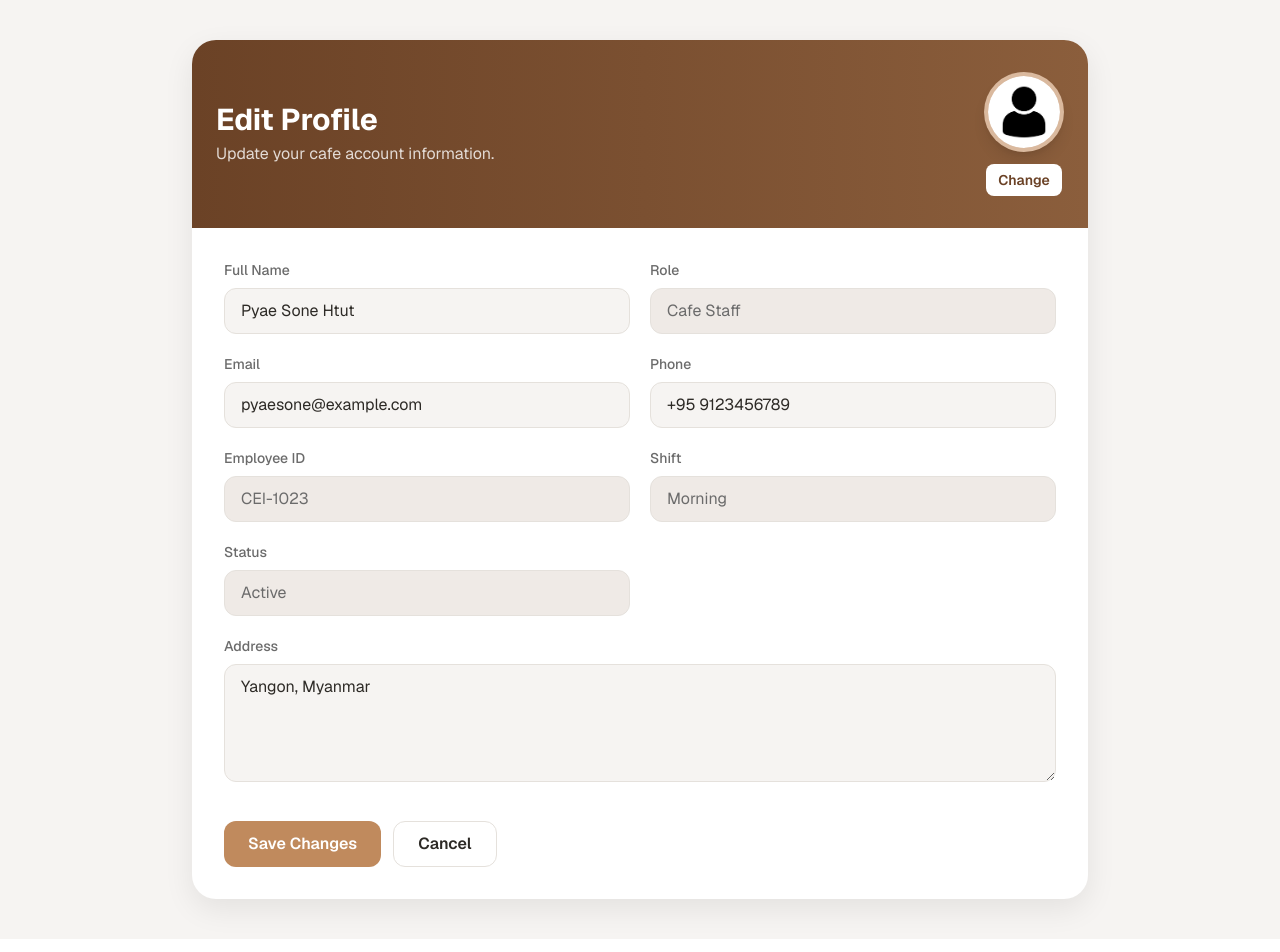
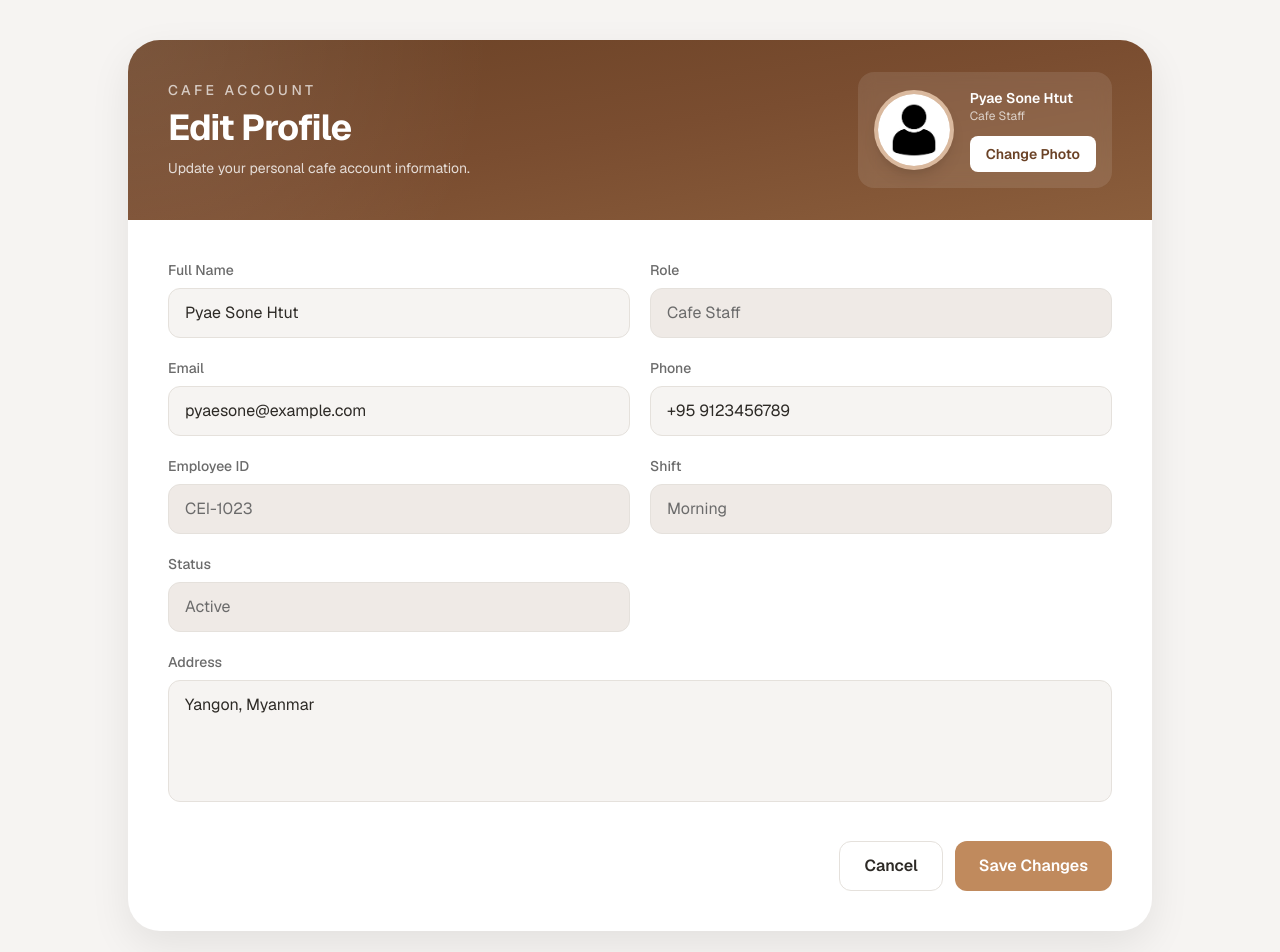
Before and after one commit to DevHuang1/cafe-app, a Next.js app: page /edit-profile in a window 1280 px wide. Shown: the top 952 px of the page. Built offline with nearby package versions, Linux system fonts and the light colour scheme.

Commit message:
pop-up alert

```diff
--- a/src/app/edit-profile/EditProfile.jsx
+++ b/src/app/edit-profile/EditProfile.jsx
@@ -1,30 +1,67 @@
 "use client";
+
 import { useRouter } from "next/navigation";
-import { useState, useEffect } from "react";
+import { useEffect, useState } from "react";
 import Link from "next/link";
+import { toast } from "sonner";
 
 export default function EditProfile() {
   const [formData, setFormData] = useState(null);
+  const [error, setError] = useState("");
+  const [saving, setSaving] = useState(false);
+  const [showConfirm, setShowConfirm] = useState(false);
   const router = useRouter();
 
   useEffect(() => {
     async function getUser() {
+      try {
         const res = await fetch("/api/profile");
+
+        if (!res.ok) {
+          throw new Error("Failed to load profile");
+        }
+
         const data = await res.json();
         setFormData(data);
+      } catch {
+        setError("Could not load profile details.");
+      }
     }
 
     getUser();
   }, []);
 
-  async function handleSubmit(e) {
-    e.preventDefault();
+  function handleChange(e) {
+    const { name, value } = e.target;
 
-    const confirmed = window.confirm(
-      "Save changes?"
-    );
+    setFormData((prev) => ({
+      ...prev,
+      [name]: value,
+    }));
+  }
 
-    if (!confirmed) return;
+  function handleImageChange(e) {
+    const file = e.target.files?.[0];
+
+    if (!file) return;
+
+    const reader = new FileReader();
+
+    reader.onloadend = () => {
+      setFormData((prev) => ({
+        ...prev,
+        image: reader.result,
+      }));
+    };
+
+    reader.readAsDataURL(file);
+  }
+
+  async function saveProfile() {
+    setShowConfirm(false);
+
+    try {
+      setSaving(true);
 
       const res = await fetch("/api/profile", {
         method: "PATCH",
@@ -34,74 +71,91 @@ export default function EditProfile() {
         body: JSON.stringify(formData),
       });
 
-    await res.json();
-
-    alert("Profile updated successfully!");
-
-    router.push("/profile");
+      if (!res.ok) {
+        throw new Error("Failed to update profile");
       }
 
-  function handleChange(e) {
-    setFormData({
-      ...formData,
-      [e.target.name]: e.target.value,
-    });
+      toast.success("Profile updated successfully!");
+      router.push("/profile");
+    } catch {
+      toast.error("Could not save profile changes.");
+    } finally {
+      setSaving(false);
+    }
   }
 
-  function handleImageChange(e) {
-    const file = e.target.files[0];
+  if (error) {
+    return (
+      <main className="min-h-screen bg-[#F6F4F2] flex items-center justify-center px-4">
+        <div className="rounded-3xl bg-white p-8 text-center shadow-[0_10px_30px_rgba(0,0,0,0.08)]">
+          <h1 className="text-xl font-bold text-[#2D2A26]">
+            Something went wrong
+          </h1>
 
-    if (!file) return;
+          <p className="mt-2 text-[#6B6B6B]">{error}</p>
 
-    const reader = new FileReader();
-
-    reader.onloadend = () => {
-      setFormData({
-        ...formData,
-        image: reader.result,
-      });
-    };
-
-    reader.readAsDataURL(file);
+          <Link
+            href="/profile"
+            className="mt-6 inline-block rounded-xl bg-[#C08A5D] px-6 py-2.5 font-semibold text-white transition hover:bg-[#A8744B]"
+          >
+            Back to Profile
+          </Link>
+        </div>
+      </main>
+    );
   }
 
   if (!formData) {
-    return (
-      <div className="min-h-screen bg-[#F6F4F2] flex items-center justify-center">
-        Loading profile...
-      </div>
-    );
+    return <EditProfileSkeleton />;
   }
 
   return (
-    <div className="min-h-screen bg-[#F6F4F2] px-4 py-10">
-      <div className="mx-auto w-full max-w-4xl overflow-hidden rounded-3xl bg-white shadow-[0_10px_30px_rgba(0,0,0,0.08)]">
-        <div className="bg-gradient-to-r from-[#6B4226] to-[#8B5E3C] px-6 py-8 text-white">
-          <div className="flex items-center justify-between gap-4">
+    <main className="min-h-screen bg-[#F6F4F2] px-4 py-6 sm:py-10">
+      <section className="mx-auto w-full max-w-5xl overflow-hidden rounded-[2rem] bg-white shadow-[0_15px_40px_rgba(0,0,0,0.08)]">
+        <div className="relative bg-gradient-to-br from-[#6B4226] via-[#7A4D30] to-[#8B5E3C] px-6 py-8 text-white sm:px-10">
+          <div className="absolute inset-0 opacity-10 bg-[radial-gradient(circle_at_top_left,#ffffff,transparent_35%)]" />
+
+          <div className="relative flex flex-col gap-6 sm:flex-row sm:items-center sm:justify-between">
             <div>
-              <h1 className="text-3xl font-bold">Edit Profile</h1>
-              <p className="mt-1 text-white/80">
-                Update your cafe account information.
+              <p className="text-sm font-medium uppercase tracking-[0.25em] text-white/70">
+                Cafe Account
+              </p>
+
+              <h1 className="mt-2 text-3xl font-bold tracking-tight sm:text-4xl">
+                Edit Profile
+              </h1>
+
+              <p className="mt-2 max-w-xl text-sm leading-6 text-white/80">
+                Update your personal cafe account information.
               </p>
             </div>
 
-            <div className="text-center">
+            <div className="flex items-center gap-4 rounded-2xl bg-white/10 p-4 backdrop-blur">
               <div className="h-20 w-20 overflow-hidden rounded-full border-4 border-white/40 bg-[#C08A5D] shadow-lg">
                 {formData.image ? (
                   <img
                     src={formData.image}
-                    alt={formData.name}
+                    alt={formData.name || "Profile photo"}
                     className="h-full w-full object-cover"
                   />
                 ) : (
                   <div className="flex h-full w-full items-center justify-center text-2xl font-bold text-white">
-                    {formData.name.charAt(0)}
+                    {formData.name?.charAt(0) || "U"}
                   </div>
                 )}
               </div>
 
-              <label className="mt-3 inline-block cursor-pointer rounded-lg bg-white px-3 py-1.5 text-sm font-semibold text-[#6B4226] transition hover:bg-[#EFEAE6]">
-                Change
+              <div>
+                <p className="text-sm font-semibold">
+                  {formData.name || "Unknown User"}
+                </p>
+
+                <p className="text-xs text-white/70">
+                  {formData.role || "Staff"}
+                </p>
+
+                <label className="mt-3 inline-block cursor-pointer rounded-lg bg-white px-4 py-2 text-sm font-semibold text-[#6B4226] transition hover:bg-[#EFEAE6] active:scale-95">
+                  Change Photo
                   <input
                     type="file"
                     accept="image/*"
@@ -112,8 +166,15 @@ export default function EditProfile() {
               </div>
             </div>
           </div>
+        </div>
 
-        <form onSubmit={handleSubmit} className="p-6 sm:p-8">
+        <form
+          onSubmit={(e) => {
+            e.preventDefault();
+            setShowConfirm(true);
+          }}
+          className="p-5 sm:p-8 lg:p-10"
+        >
           <div className="grid gap-5 sm:grid-cols-2">
             <InputField
               label="Full Name"
@@ -149,55 +210,98 @@ export default function EditProfile() {
               label="Employee ID"
               name="employeeId"
               value={formData.employeeId}
-              onChange={handleChange} disabled
+              onChange={handleChange}
+              disabled
             />
 
             <InputField
               label="Shift"
               name="shift"
               value={formData.shift}
-              onChange={handleChange} disabled
+              onChange={handleChange}
+              disabled
             />
 
             <InputField
               label="Status"
               name="status"
               value={formData.status}
-              onChange={handleChange} disabled
+              onChange={handleChange}
+              disabled
             />
 
             <div className="sm:col-span-2">
               <label className="mb-2 block text-sm font-medium text-[#6B6B6B]">
                 Address
               </label>
+
               <textarea
                 name="address"
-                value={formData.address}
+                value={formData.address || ""}
                 onChange={handleChange}
                 rows="4"
-                className="w-full rounded-xl border border-[#E5E1DC] bg-[#F6F4F2] px-4 py-2.5 text-[#2D2A26] outline-none transition focus:border-[#C08A5D] focus:ring-2 focus:ring-[#C08A5D]/30"
+                placeholder="Enter address"
+                className="w-full resize-none rounded-xl border border-[#E5E1DC] bg-[#F6F4F2] px-4 py-3 text-[#2D2A26] outline-none transition focus:border-[#C08A5D] focus:ring-2 focus:ring-[#C08A5D]/30"
               />
             </div>
           </div>
 
-          <div className="mt-8 flex flex-wrap gap-3">
-            <button
-              type="submit"
-              className="rounded-xl bg-[#C08A5D] px-6 py-2.5 font-semibold text-white transition hover:bg-[#A8744B]"
-            >
-              Save Changes
-            </button>
-
+          <div className="mt-8 flex flex-col-reverse gap-3 sm:flex-row sm:justify-end">
             <Link
               href="/profile"
-              className="rounded-xl border border-[#E5E1DC] px-6 py-2.5 font-semibold text-[#2D2A26] transition hover:bg-[#EFEAE6]"
+              className="rounded-xl border border-[#E5E1DC] px-6 py-3 text-center font-semibold text-[#2D2A26] transition hover:bg-[#EFEAE6]"
             >
               Cancel
             </Link>
+
+            <button
+              type="submit"
+              disabled={saving}
+              className="rounded-xl bg-[#C08A5D] px-6 py-3 font-semibold text-white transition hover:bg-[#A8744B] disabled:cursor-not-allowed disabled:opacity-70"
+            >
+              {saving ? "Saving..." : "Save Changes"}
+            </button>
           </div>
         </form>
+      </section>
+
+      {showConfirm && (
+        <div className="fixed inset-0 z-50 flex items-center justify-center bg-black/50 p-4 backdrop-blur-sm">
+          <div className="w-full max-w-md rounded-3xl bg-white p-6 shadow-2xl">
+            <div className="flex h-14 w-14 items-center justify-center rounded-full bg-[#F6F4F2] text-2xl">
+              ☕
+            </div>
+
+            <h2 className="mt-5 text-2xl font-bold text-[#2D2A26]">
+              Save Changes?
+            </h2>
+
+            <p className="mt-3 text-sm leading-6 text-[#6B6B6B]">
+              Your cafe profile information will be updated permanently.
+            </p>
+
+            <div className="mt-6 flex flex-col-reverse gap-3 sm:flex-row sm:justify-end">
+              <button
+                type="button"
+                onClick={() => setShowConfirm(false)}
+                className="rounded-xl border border-[#E5E1DC] px-5 py-3 font-semibold text-[#2D2A26] transition hover:bg-[#EFEAE6]"
+              >
+                Cancel
+              </button>
+
+              <button
+                type="button"
+                onClick={saveProfile}
+                disabled={saving}
+                className="rounded-xl bg-[#C08A5D] px-5 py-3 font-semibold text-white transition hover:bg-[#A8744B] disabled:cursor-not-allowed disabled:opacity-70"
+              >
+                {saving ? "Saving..." : "Save Changes"}
+              </button>
             </div>
           </div>
+        </div>
+      )}
+    </main>
   );
 }
 
@@ -211,15 +315,59 @@ function InputField({ label, name, value, onChange, type = "text", disabled }) {
       <input
         type={type}
         name={name}
-        value={value}
+        value={value || ""}
         onChange={onChange}
         disabled={disabled}
-      className={`w-full rounded-xl border px-4 py-2.5 outline-none transition
-        ${disabled
-          ? "bg-[#EFEAE6] text-[#6B6B6B] border-[#E5E1DC] cursor-not-allowed"
-          : "bg-[#F6F4F2] text-[#2D2A26] border-[#E5E1DC] focus:border-[#C08A5D] focus:ring-2 focus:ring-[#C08A5D]/30"
+        placeholder={`Enter ${label.toLowerCase()}`}
+        className={`w-full rounded-xl border px-4 py-3 outline-none transition ${
+          disabled
+            ? "cursor-not-allowed border-[#E5E1DC] bg-[#EFEAE6] text-[#6B6B6B]"
+            : "border-[#E5E1DC] bg-[#F6F4F2] text-[#2D2A26] focus:border-[#C08A5D] focus:ring-2 focus:ring-[#C08A5D]/30"
         }`}
       />
     </div>
   );
 }
+
+function EditProfileSkeleton() {
+  return (
+    <main className="min-h-screen bg-[#F6F4F2] px-4 py-6 sm:py-10">
+      <section className="mx-auto w-full max-w-5xl overflow-hidden rounded-[2rem] bg-white shadow-[0_15px_40px_rgba(0,0,0,0.08)]">
+        <div className="bg-gradient-to-br from-[#6B4226] via-[#7A4D30] to-[#8B5E3C] px-6 py-8 sm:px-10">
+          <div className="flex flex-col gap-6 sm:flex-row sm:items-center sm:justify-between">
+            <div className="space-y-4">
+              <div className="h-4 w-36 animate-pulse rounded bg-white/20" />
+              <div className="h-9 w-56 animate-pulse rounded bg-white/25" />
+              <div className="h-4 w-72 max-w-full animate-pulse rounded bg-white/20" />
+            </div>
+
+            <div className="flex items-center gap-4 rounded-2xl bg-white/10 p-4">
+              <div className="h-20 w-20 animate-pulse rounded-full bg-white/25" />
+              <div className="space-y-3">
+                <div className="h-4 w-28 animate-pulse rounded bg-white/25" />
+                <div className="h-3 w-20 animate-pulse rounded bg-white/20" />
+                <div className="h-9 w-28 animate-pulse rounded-lg bg-white/25" />
+              </div>
+            </div>
+          </div>
+        </div>
+
+        <div className="p-5 sm:p-8 lg:p-10">
+          <div className="grid gap-5 sm:grid-cols-2">
+            {Array.from({ length: 7 }).map((_, index) => (
+              <div key={index}>
+                <div className="mb-2 h-4 w-24 animate-pulse rounded bg-[#E5E1DC]" />
+                <div className="h-12 animate-pulse rounded-xl bg-[#F6F4F2]" />
+              </div>
+            ))}
+
+            <div className="sm:col-span-2">
+              <div className="mb-2 h-4 w-24 animate-pulse rounded bg-[#E5E1DC]" />
+              <div className="h-28 animate-pulse rounded-xl bg-[#F6F4F2]" />
+            </div>
+          </div>
+        </div>
+      </section>
+    </main>
+  );
+}
--- a/src/app/layout.js
+++ b/src/app/layout.js
@@ -1,5 +1,6 @@
 import { Geist, Geist_Mono } from "next/font/google";
 import "./globals.css";
+import { Toaster } from "sonner";
 
 const geistSans = Geist({
   variable: "--font-geist-sans",
@@ -22,7 +23,9 @@ export default function RootLayout({ children }) {
       lang="en"
       className={`${geistSans.variable} ${geistMono.variable} h-full antialiased`}
     >
-      <body className="min-h-full flex flex-col">{children}</body>
+      <body className="min-h-full flex flex-col">{children}
+        <Toaster position="top-right" richColors closeButton/>
+        </body>
     </html>
   );
 }
```
Also changed, not shown: package.json (+4 -3 lines), src/app/profile/page.jsx (+126 -30 lines), 1 other file (tests, documents, lock files or other folders). Lines whose indentation alone changed are shown as unchanged.
